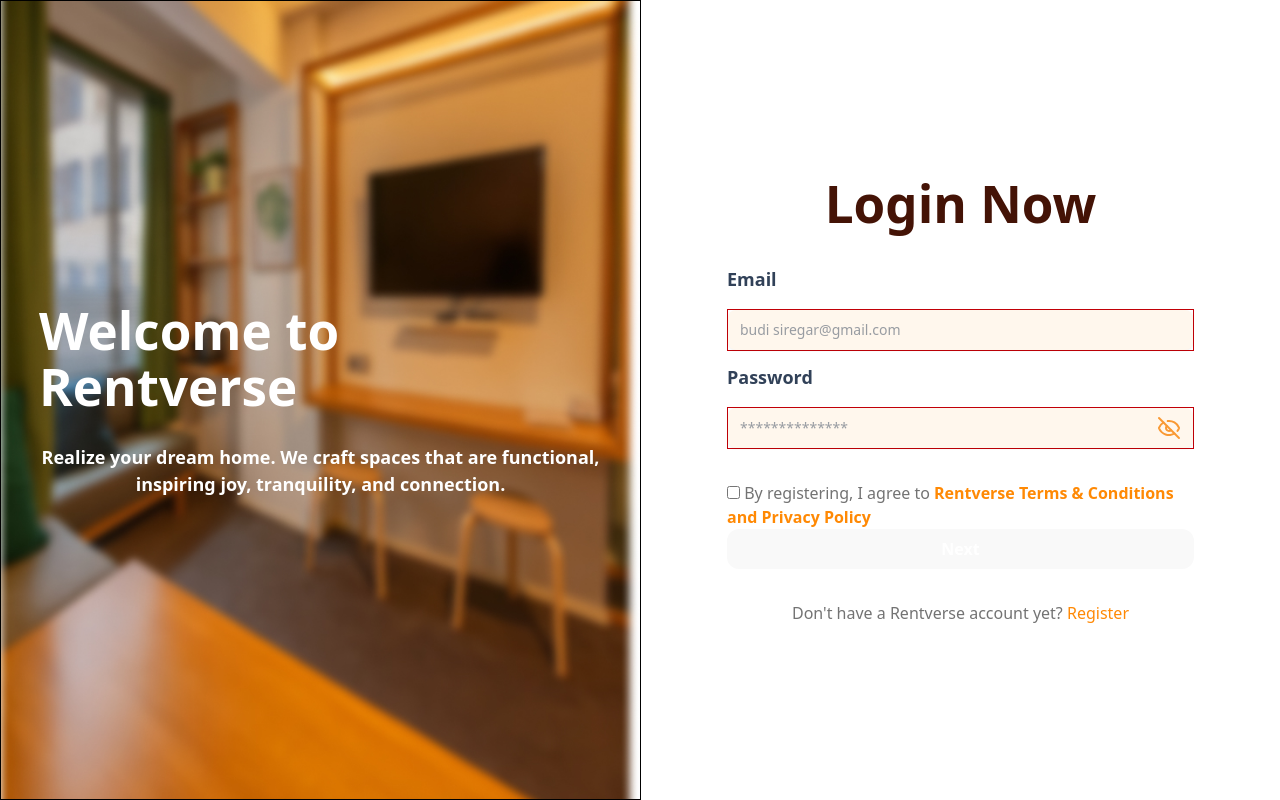
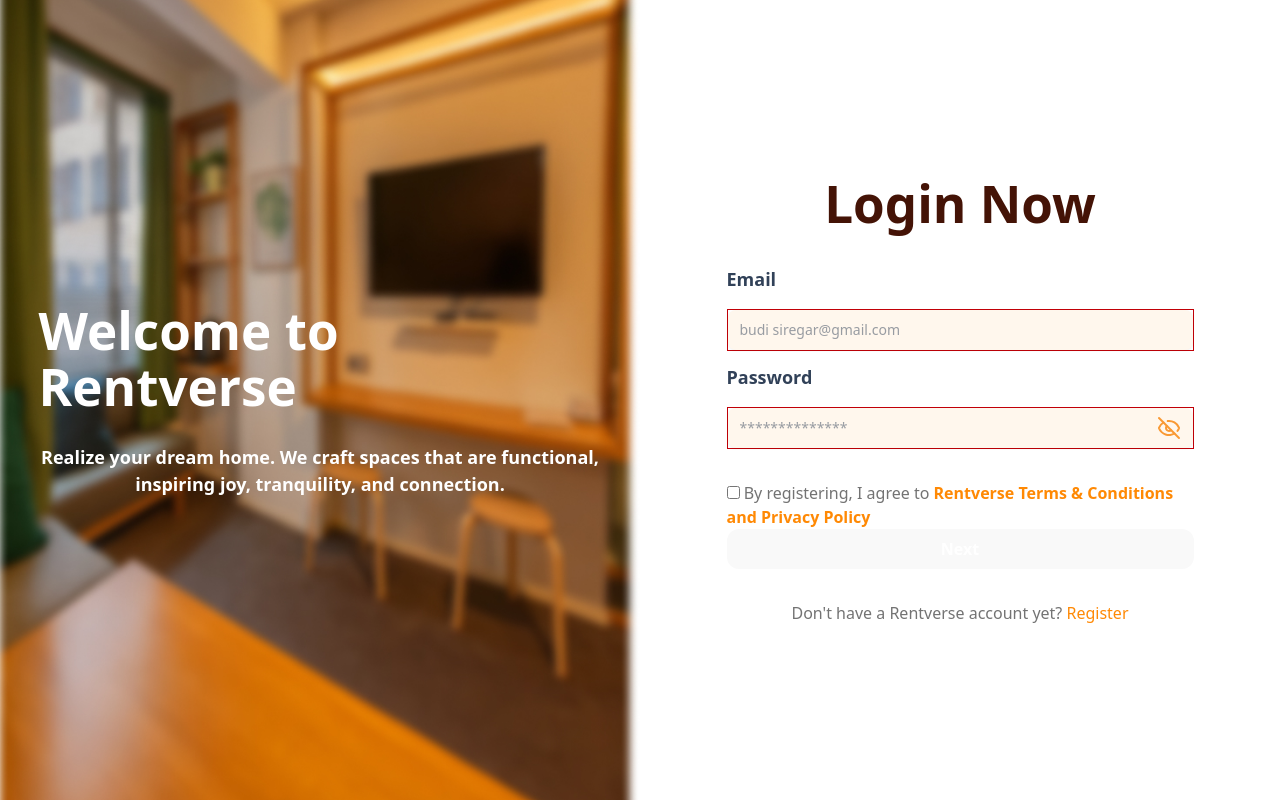
Before and after one commit to akkmlk/challenge, a React (Vite) app: page /login in a window 1280 px wide. Built offline with nearby package versions, Linux system fonts and the light colour scheme; a small style sheet from the web is missing; a web font is replaced by a local one.

Commit message:
perbaikan

```diff
--- a/src/pages/login.jsx
+++ b/src/pages/login.jsx
@@ -53,7 +53,7 @@
     return (
         <form onSubmit={handleSubmit} >
             <div className="w-screen h-screen flex">
-                <div className="border border-black flex-1 h-full relative">
+                <div className="flex-1 h-full relative">
                     <div className="w-[563px] flex flex-col items-center gap-y-[29px] absolute top-1/2 left-1/2 -translate-1/2">
                         <h1 className="text-[48px] text-white font-bold">Welcome to Rentverse</h1>
                         <p className="text-[18px] text-white font-semibold text-center">Realize your dream home. We craft spaces that are functional, inspiring joy, tranquility, and connection.</p>
```
